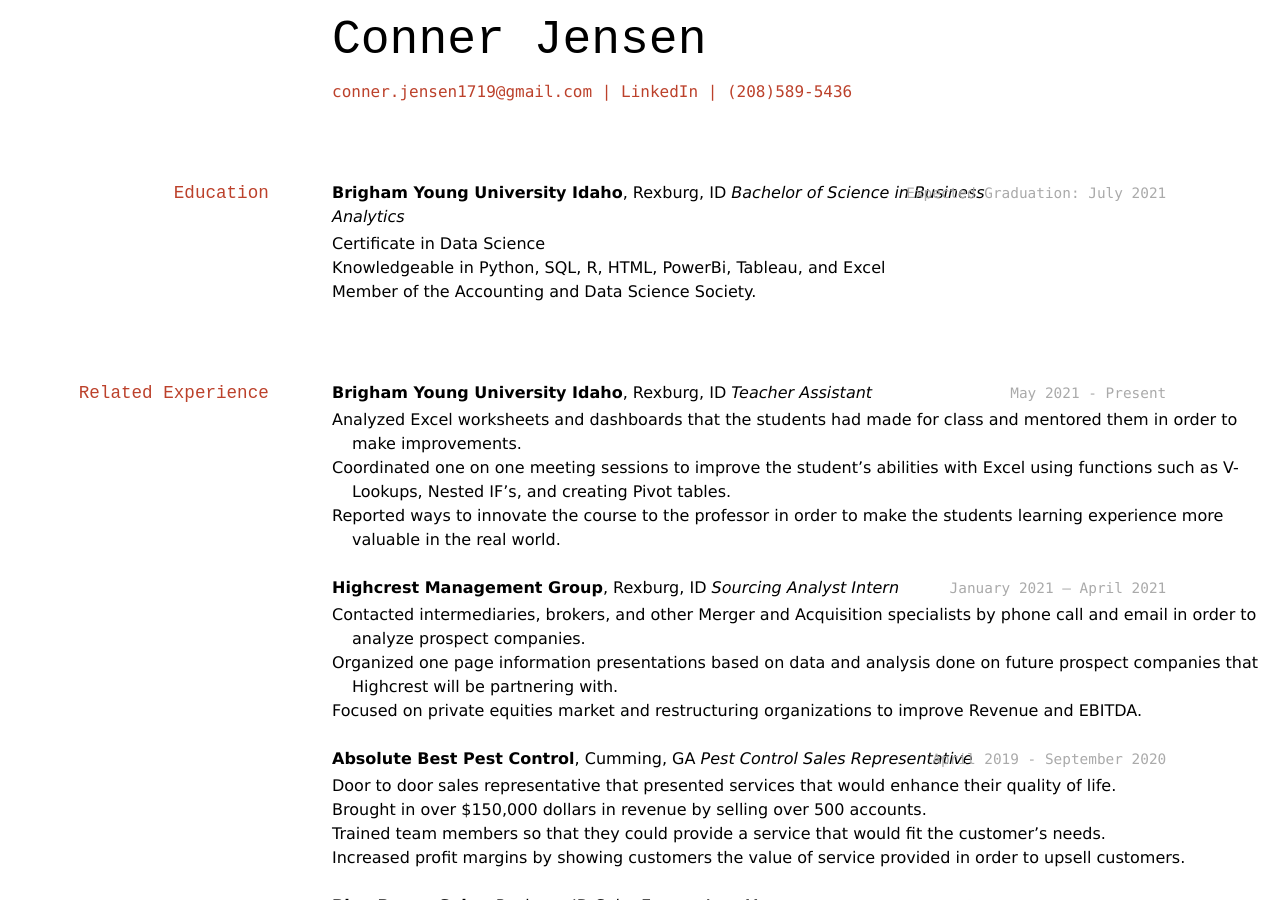
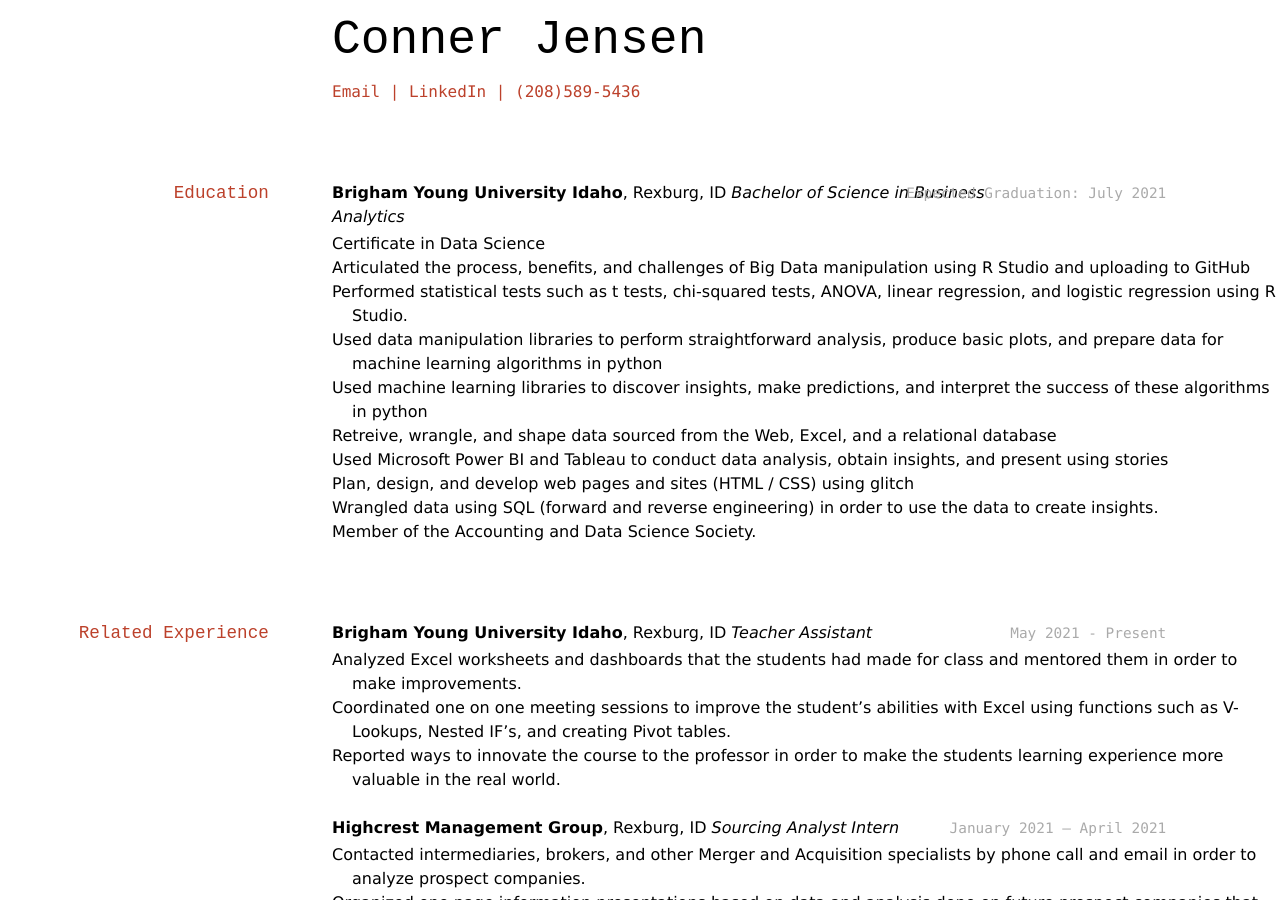
Before and after one commit to byuids-resumes/JensenC_Resume, a Jekyll site: the page built from docs/index.md, in a window 1280 px wide and 900 px high. Built offline with Jekyll 4.4.1, drawn with Linux system fonts in a browser that asks for light colours.

Commit message:
Updated changes.

```diff
--- a/docs/index.md
+++ b/docs/index.md
@@ -5,12 +5,11 @@ title: Conner's Resume
 # Conner Jensen
 
 <div id="webaddress">
-<a href="conner.jensen1719@gmail.com ">conner.jensen1719@gmail.com</a>
+<a href="conner.jensen1719@gmail.com ">Email</a>
 | <a href="www.linkedin.com/in/connerj1719">LinkedIn</a>
 | <a>(208)589-5436</a>
 </div>
 
-<!-- https://www.monique.tech/the-art-of-markdown -->
 
 ## Education
 
@@ -19,7 +18,14 @@ __Brigham Young University Idaho__, Rexburg, ID
 *Bachelor of Science in Business Analytics*
 
 - Certificate in Data Science
-- Knowledgeable in Python, SQL, R, HTML, PowerBi, Tableau, and Excel
+- Articulated the process, benefits, and challenges of Big Data manipulation using R Studio and uploading to GitHub
+- Performed statistical tests such as t tests, chi-squared tests, ANOVA,  linear regression, and logistic regression using R Studio.
+- Used data manipulation libraries to perform straightforward analysis, produce basic plots, and prepare data for machine learning algorithms in python
+- Used machine learning libraries to discover insights, make predictions, and interpret the success of these algorithms in python
+- Retreive, wrangle, and shape data sourced from the Web, Excel, and a relational database
+- Used Microsoft Power BI and Tableau to conduct data analysis, obtain insights, and present using stories
+- Plan, design, and develop web pages and sites (HTML / CSS) using glitch
+- Wrangled data using SQL (forward and reverse engineering) in order to use the data to create insights.
 - Member of the Accounting and Data Science Society.
 
 ## Related Experience
```
Also changed, not shown: other parts of docs/index.md (+0 -9 lines).
